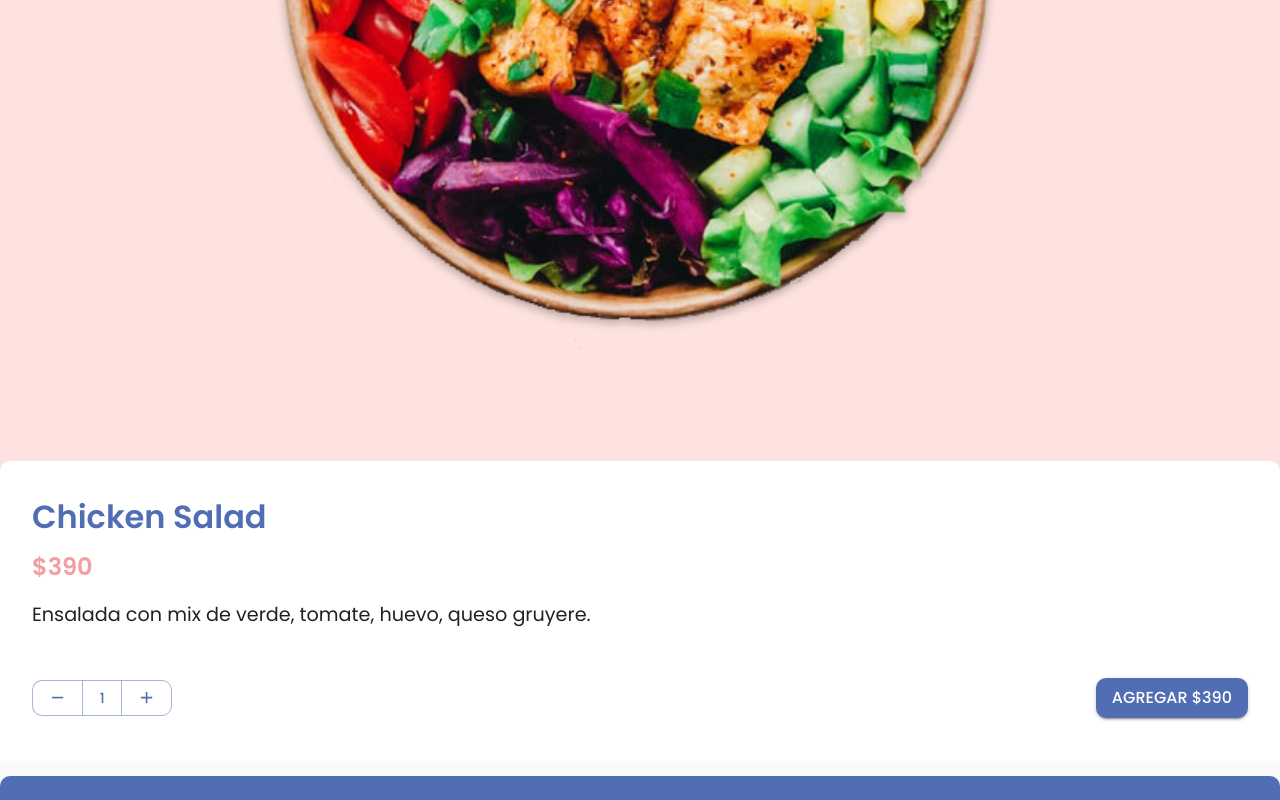
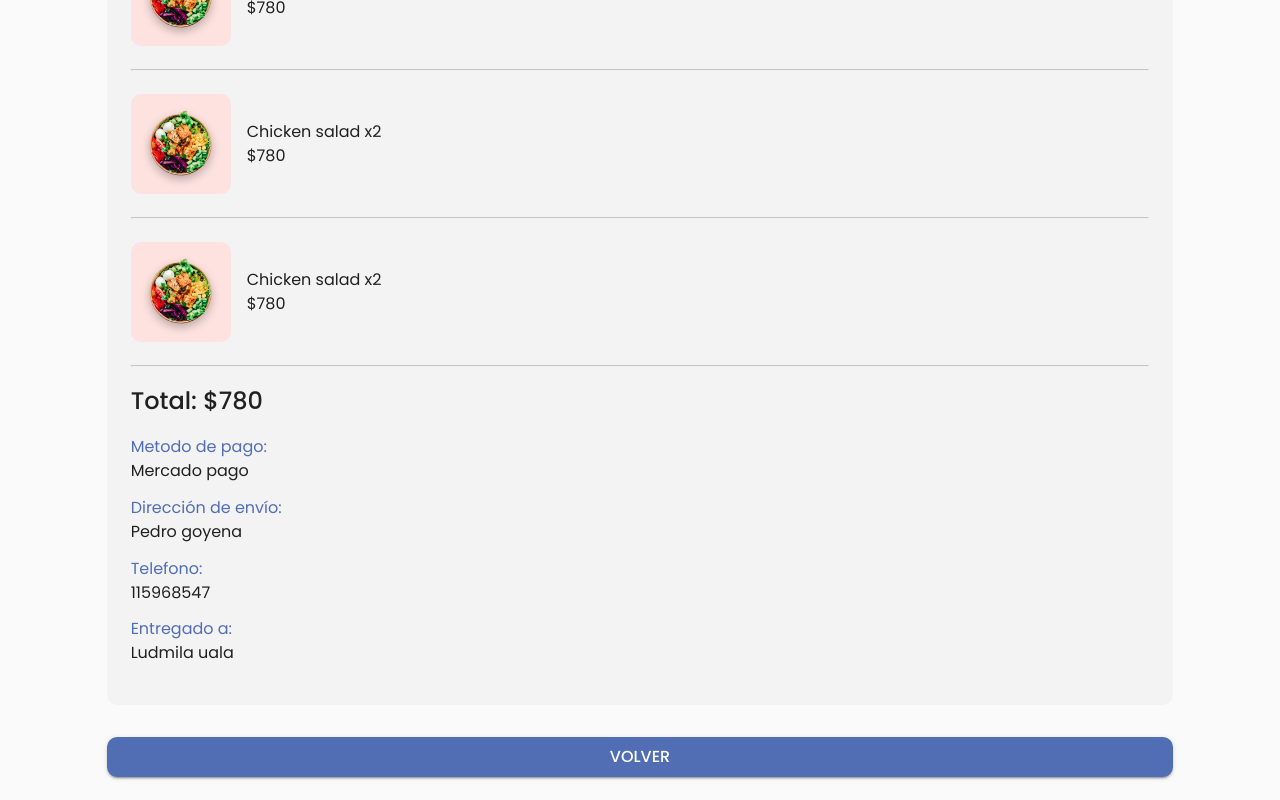
Before and after one commit to ludmila-niec/frontend_delilah_resto, a React (Create React App) app: page / in a window 1280 px wide. Shown: the part 660-1460 px from the top of the page. Built offline with nearby package versions, Linux system fonts and the light colour scheme.

Commit message:
order status layout

```diff
--- a/src/App.js
+++ b/src/App.js
@@ -6,6 +6,7 @@ import Category from "./pages/Category";
 import Product from "./pages/Product";
 import Checkout from "./pages/Checkout";
 import Favs from "./pages/Favs";
+import Order from "./pages/Order";
 import { CssBaseline } from "@material-ui/core";
 import { ThemeProvider } from "@material-ui/core/styles";
 import { theme } from "./theme/theme";
@@ -20,8 +21,9 @@ function App() {
                 {/* <Home /> */}
                 {/* <Favs /> */}
                 {/* <Category /> */}
-                <Product />
+                {/* <Product /> */}
                 {/* <Checkout /> */}
+                <Order />
             </ThemeProvider>
         </div>
     );
--- a/src/components/Footer.js
+++ b/src/components/Footer.js
@@ -11,6 +11,7 @@ const useStyles = makeStyles((theme) => ({
         alignItems: "center",
         borderRadius: "10px 10px 0 0",
         padding: "2rem",
+        marginTop: "2rem",
     },
     title: {
         fontSize: "1.5rem",
--- /dev/null
+++ b/src/components/Order/OrderDetail.js
@@ -0,0 +1,72 @@
+import React from "react";
+import OrderItem from "./OrderItem";
+import { Typography, Button } from "@material-ui/core";
+import { makeStyles } from "@material-ui/core/styles";
+
+const useStyles = makeStyles((theme) => ({
+    container: {
+        margin: "2rem 0",
+        padding: "1.5rem",
+        backgroundColor: "#f3f3f3",
+        borderRadius: theme.shape.borderRadius,
+    },
+    totalAmount: {
+        fontSize: "1.5rem",
+        fontWeight: theme.typography.fontWeightMedium,
+        margin: "1rem 0",
+    },
+    orderInfo: {
+        margin: "1rem 0",
+
+        "& > div": {
+            margin: ".8rem 0",
+        },
+    },
+    btn: {
+        fontSize: "1rem",
+        marginBottom: "3rem",
+    },
+}));
+
+const OrderDetail = () => {
+    const classes = useStyles();
+    return (
+        <>
+            <div className={classes.container}>
+                <Typography>Detalle:</Typography>
+                <hr style={{ opacity: 0.5 }} />
+                <OrderItem />
+                <OrderItem />
+                <OrderItem />
+                <Typography className={classes.totalAmount}>
+                    Total: $780
+                </Typography>
+                <div className={classes.orderInfo}>
+                    <div>
+                        <Typography color="primary">Metodo de pago:</Typography>
+                        <Typography>Mercado pago</Typography>
+                    </div>
+                    <div>
+                        <Typography color="primary">
+                            Dirección de envío:
+                        </Typography>
+                        <Typography>Pedro goyena</Typography>
+                    </div>
+                    <div>
+                        <Typography color="primary">Telefono:</Typography>
+                        <Typography>115968547</Typography>
+                    </div>
+                    <div>
+                        <Typography color="primary">Entregado a:</Typography>
+                        <Typography>Ludmila uala</Typography>
+                    </div>
+                </div>
+            </div>
+            <Button variant="contained" color="primary" className={classes.btn}>
+                volver
+            </Button>
+        </>
+    );
+};
+
+export default OrderDetail;
--- /dev/null
+++ b/src/components/Order/OrderItem.js
@@ -0,0 +1,53 @@
+import React from "react";
+import { Typography } from "@material-ui/core";
+import { makeStyles } from "@material-ui/core/styles";
+import saladImg from "../../assets/ensalada.png";
+
+const useStyles = makeStyles((theme) => ({
+    container: {
+        padding: "1rem 0",
+        display: "flex",
+        alignItems: "center",
+    },
+    backgroundImg: {
+        height: "100px",
+        width: "100px",
+        borderRadius: theme.shape.borderRadius,
+        display: "flex",
+        alignItems: "center",
+        justifyContent: "center",
+        backgroundColor: theme.palette.secondaryLighter.main,
+    },
+    img: {
+        height: "90%",
+        width: "90%",
+        filter: "drop-shadow(0px 4px 4px rgba(0, 0, 0, 0.25))",
+    },
+    containerText: {
+        marginLeft: "1rem",
+    },
+}));
+
+const OrderItem = () => {
+    const classes = useStyles();
+    return (
+        <>
+            <div className={classes.container}>
+                <div className={classes.backgroundImg}>
+                    <img
+                        src={saladImg}
+                        alt="ensalada"
+                        className={classes.img}
+                    />
+                </div>
+                <div className={classes.containerText}>
+                    <Typography>Chicken salad x2</Typography>
+                    <Typography>$780</Typography>
+                </div>
+            </div>
+            <hr style={{ opacity: 0.5 }} />
+        </>
+    );
+};
+
+export default OrderItem;
--- /dev/null
+++ b/src/components/Order/OrderStatus.js
@@ -0,0 +1,60 @@
+import React, { useState, useEffect } from "react";
+import { Stepper, Step, StepLabel } from "@material-ui/core";
+import { makeStyles } from "@material-ui/core/styles";
+
+const useStyles = makeStyles((theme) => ({
+    root: {
+        height: "350px",
+    },
+}));
+
+const steps = [
+    "Recibido",
+    "Confirmado",
+    "En Preparación",
+    "En camino",
+    "Entregado",
+];
+
+function getStatus(status) {
+    switch (status) {
+        case "NEW":
+            return 0;
+        case "OK":
+            return 1;
+        case "INPREP":
+            return 2;
+        case "SHIP":
+            return 3;
+        case "DELIV":
+            return 4;
+        default:
+            return null;
+    }
+}
+
+const OrderStatus = () => {
+    const classes = useStyles();
+    const [activeStep, setActiveStep] = useState(0);
+    useEffect(() => {
+        const step = getStatus("SHIP");
+        setActiveStep(step);
+    }, [activeStep]);
+    return (
+        <div>
+            <Stepper
+                activeStep={activeStep}
+                orientation="vertical"
+                className={classes.root}
+            >
+                {steps.map((label) => (
+                    <Step key={label}>
+                        <StepLabel>{label}</StepLabel>
+                    </Step>
+                ))}
+            </Stepper>
+        </div>
+    );
+};
+
+export default OrderStatus;
--- a/src/components/Product/ProductCard.js
+++ b/src/components/Product/ProductCard.js
@@ -36,6 +36,7 @@ const useStyles = makeStyles((theme) => ({
     productImg: {
         height: "90%",
         width: "90%",
+        filter: "drop-shadow(0px 4px 4px rgba(0, 0, 0, 0.25))",
     },
     productData: {
         alignSelf: "flex-start",
--- /dev/null
+++ b/src/pages/Order.js
@@ -0,0 +1,17 @@
+import React from "react";
+import Layout from "../components/Layout";
+import OrderStatus from "../components/Order/OrderStatus";
+import OrderDetail from "../components/Order/OrderDetail";
+import { Typography } from "@material-ui/core";
+
+const Order = () => {
+    return (
+        <Layout>
+            <Typography variant="h5">Seguir mi pedido</Typography>
+            <OrderStatus />
+            <OrderDetail />
+        </Layout>
+    );
+};
+
+export default Order;
```
